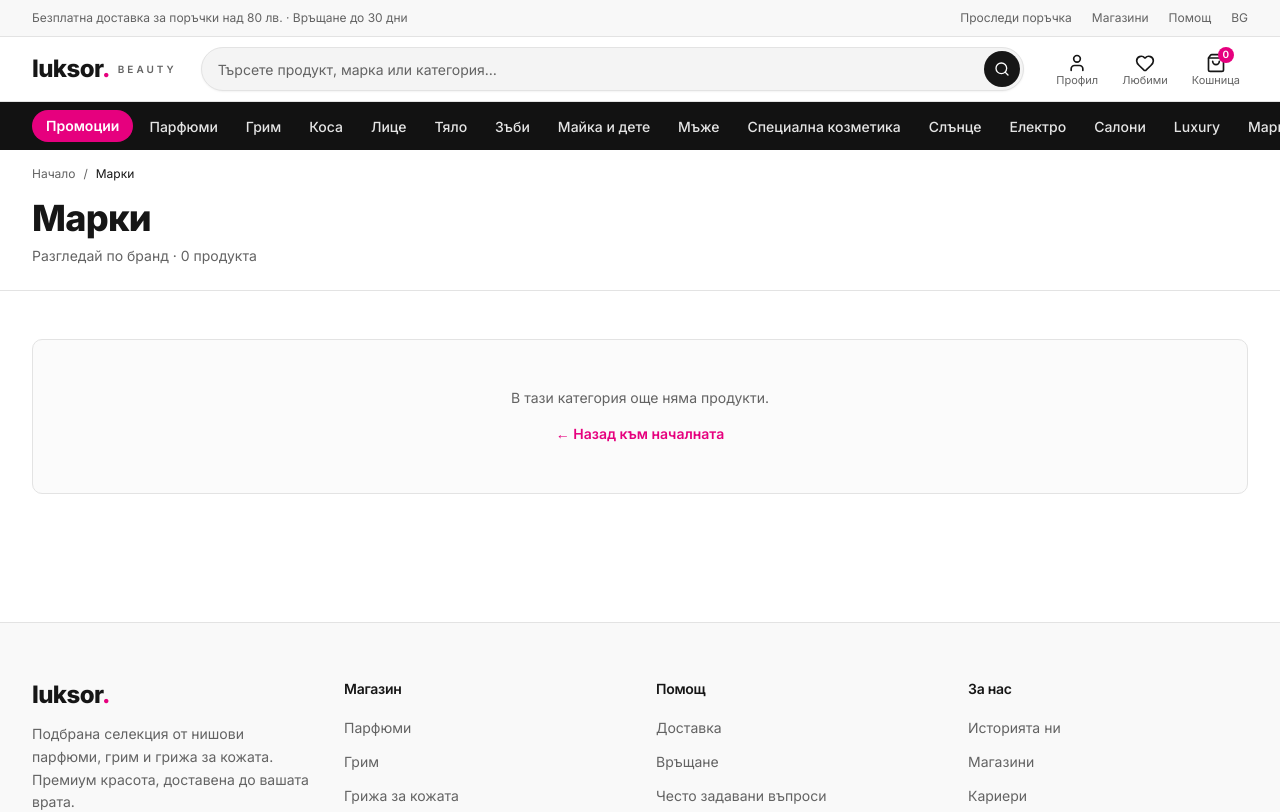
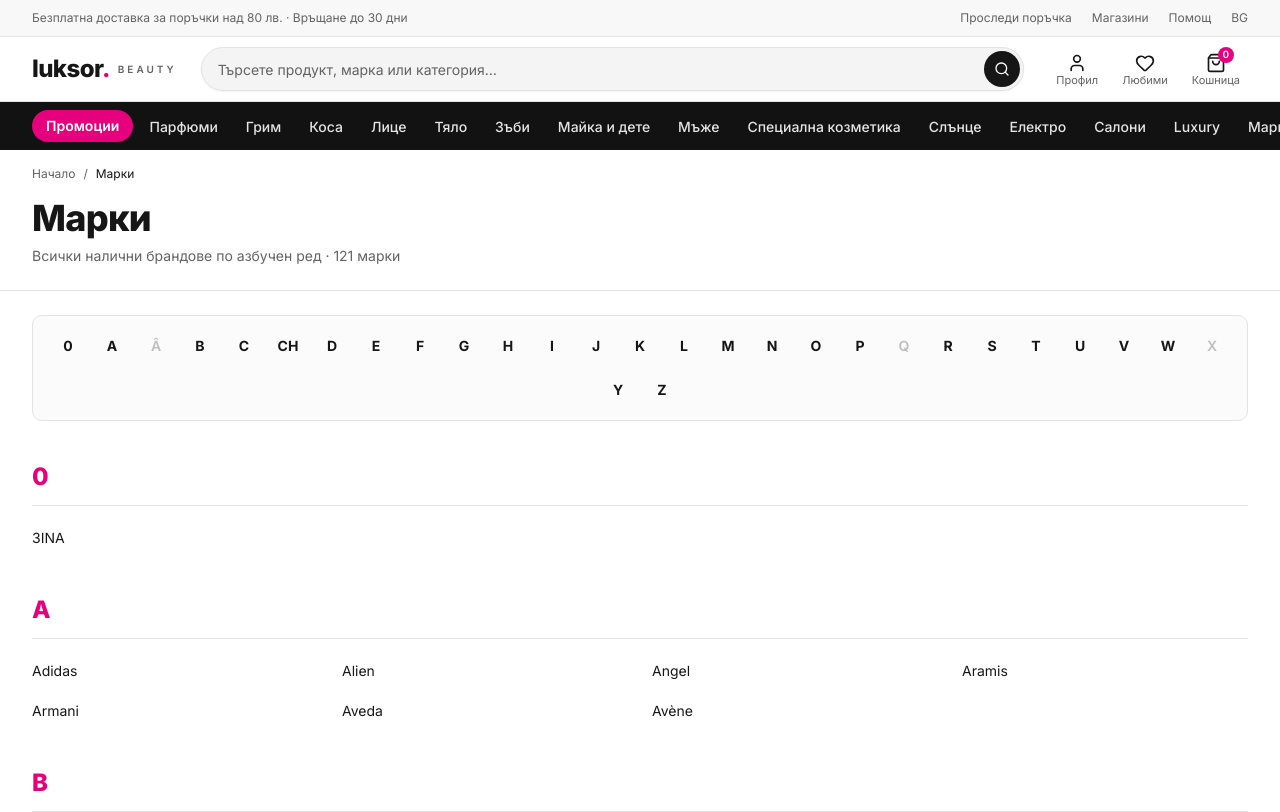
Before and after one commit to alekpanajotov047-cmd/luksor-beauty, a Next.js app: page /category/brands in a window 1280 px wide. Shown: the top 812 px of the page. Built offline with nearby package versions, Linux system fonts and the light colour scheme.

Commit message:
Add alphabetical brands directory page

```diff
--- /dev/null
+++ b/app/category/brands/page.tsx
@@ -0,0 +1,97 @@
+import Link from "next/link";
+import { Header } from "@/components/layout/Header";
+import { Footer } from "@/components/layout/Footer";
+import { allBrands, brandBucket, brandLetters } from "@/data/brands";
+
+export default function BrandsPage() {
+  // Групиране по буква
+  const groups = new Map<string, typeof allBrands>();
+  for (const b of allBrands) {
+    const letter = brandBucket(b.name);
+    if (!groups.has(letter)) groups.set(letter, []);
+    groups.get(letter)!.push(b);
+  }
+  // Сортиране на всяка група
+  for (const list of groups.values()) {
+    list.sort((a, b) => a.name.localeCompare(b.name, "bg"));
+  }
+
+  return (
+    <>
+      <Header />
+      <main className="flex-1 pb-16">
+        {/* Breadcrumb */}
+        <nav className="container-px pt-4 text-xs text-muted-foreground">
+          <Link href="/" className="hover:text-pink">
+            Начало
+          </Link>
+          <span className="mx-2">/</span>
+          <span className="text-foreground">Марки</span>
+        </nav>
+
+        {/* Заглавие */}
+        <div className="container-px mt-4 border-b border-border pb-6">
+          <h1 className="text-3xl font-extrabold text-foreground sm:text-4xl">Марки</h1>
+          <p className="mt-2 text-sm text-muted-foreground">
+            Всички налични брандове по азбучен ред · {allBrands.length} марки
+          </p>
+        </div>
+
+        {/* Азбучен филтър */}
+        <div className="container-px mt-6">
+          <div className="flex flex-wrap items-center justify-center gap-1 rounded-lg border border-border bg-secondary/40 p-3 sm:gap-2">
+            {brandLetters.map((letter) => {
+              const has = groups.has(letter);
+              if (!has) {
+                return (
+                  <span
+                    key={letter}
+                    className="flex h-9 w-9 items-center justify-center text-sm font-semibold text-muted-foreground/40"
+                    aria-disabled
+                  >
+                    {letter}
+                  </span>
+                );
+              }
+              return (
+                <Link
+                  key={letter}
+                  href={`#letter-${letter}`}
+                  className="flex h-9 w-9 items-center justify-center rounded-md text-sm font-bold text-foreground transition-colors hover:bg-pink hover:text-white"
+                >
+                  {letter}
+                </Link>
+              );
+            })}
+          </div>
+        </div>
+
+        {/* Списък по букви */}
+        <div className="container-px mt-10 space-y-10">
+          {brandLetters
+            .filter((l) => groups.has(l))
+            .map((letter) => (
+              <section key={letter} id={`letter-${letter}`} className="scroll-mt-40">
+                <h2 className="border-b border-border pb-3 text-2xl font-extrabold text-foreground">
+                  <span className="text-pink">{letter}</span>
+                </h2>
+                <ul className="mt-4 grid grid-cols-2 gap-x-6 gap-y-2 sm:grid-cols-3 lg:grid-cols-4">
+                  {groups.get(letter)!.map((brand) => (
+                    <li key={brand.name}>
+                      <Link
+                        href={brand.href}
+                        className="block py-1.5 text-sm text-foreground transition-colors hover:text-pink"
+                      >
+                        {brand.name}
+                      </Link>
+                    </li>
+                  ))}
+                </ul>
+              </section>
+            ))}
+        </div>
+      </main>
+      <Footer />
+    </>
+  );
+}
--- /dev/null
+++ b/data/brands.ts
@@ -0,0 +1,198 @@
+// ────────────────────────────────────────────────────────────────
+//  МАРКИ — азбучна директория (страница /category/brands)
+//  Добави / премахни имена свободно. `href` е бъдещ линк към бранда.
+// ────────────────────────────────────────────────────────────────
+
+export type Brand = { name: string; href: string };
+
+export const allBrands: Brand[] = [
+  // 0
+  { name: "3INA", href: "#" },
+  // A
+  { name: "Adidas", href: "#" },
+  { name: "Alien", href: "#" },
+  { name: "Angel", href: "#" },
+  { name: "Aramis", href: "#" },
+  { name: "Armani", href: "#" },
+  { name: "Avène", href: "#" },
+  { name: "Aveda", href: "#" },
+  // B
+  { name: "Balenciaga", href: "#" },
+  { name: "Balmain", href: "#" },
+  { name: "Bath & Body Works", href: "#" },
+  { name: "Benefit", href: "#" },
+  { name: "Biotherm", href: "#" },
+  { name: "Bobbi Brown", href: "#" },
+  { name: "Bottega Veneta", href: "#" },
+  { name: "Braun", href: "#" },
+  { name: "Bulgari", href: "#" },
+  { name: "Burberry", href: "#" },
+  // C
+  { name: "Cacharel", href: "#" },
+  { name: "Calvin Klein", href: "#" },
+  { name: "Carolina Herrera", href: "#" },
+  { name: "Cartier", href: "#" },
+  { name: "CeraVe", href: "#" },
+  { name: "Chanel", href: "#" },
+  { name: "Chloé", href: "#" },
+  { name: "Chopard", href: "#" },
+  { name: "Clarins", href: "#" },
+  { name: "Clinique", href: "#" },
+  { name: "Coach", href: "#" },
+  { name: "Creed", href: "#" },
+  // D
+  { name: "Davidoff", href: "#" },
+  { name: "DIOR", href: "#" },
+  { name: "Dolce & Gabbana", href: "#" },
+  { name: "Dove", href: "#" },
+  { name: "Dyson", href: "#" },
+  // E
+  { name: "Elemis", href: "#" },
+  { name: "Elizabeth Arden", href: "#" },
+  { name: "Escada", href: "#" },
+  { name: "essence", href: "#" },
+  { name: "Estée Lauder", href: "#" },
+  // F
+  { name: "Fenty Beauty", href: "#" },
+  { name: "Fendi", href: "#" },
+  { name: "FILORGA", href: "#" },
+  { name: "FOREO", href: "#" },
+  // G
+  { name: "Garnier", href: "#" },
+  { name: "ghd", href: "#" },
+  { name: "Gillette", href: "#" },
+  { name: "Giorgio Armani", href: "#" },
+  { name: "Givenchy", href: "#" },
+  { name: "Guerlain", href: "#" },
+  { name: "Gucci", href: "#" },
+  // H
+  { name: "HERMÈS", href: "#" },
+  { name: "Hugo Boss", href: "#" },
+  { name: "Huda Beauty", href: "#" },
+  // I
+  { name: "ISDIN", href: "#" },
+  // J
+  { name: "Jean Paul Gaultier", href: "#" },
+  { name: "Jimmy Choo", href: "#" },
+  { name: "John Varvatos", href: "#" },
+  { name: "Juicy Couture", href: "#" },
+  // K
+  { name: "Kenzo", href: "#" },
+  { name: "Kérastase", href: "#" },
+  { name: "Kiehl's", href: "#" },
+  { name: "Kilian", href: "#" },
+  { name: "K18", href: "#" },
+  // L
+  { name: "L'Oréal Paris", href: "#" },
+  { name: "L'Oréal Professionnel", href: "#" },
+  { name: "La Roche-Posay", href: "#" },
+  { name: "Lacoste", href: "#" },
+  { name: "Lancaster", href: "#" },
+  { name: "Lancôme", href: "#" },
+  { name: "Lattafa", href: "#" },
+  { name: "Loewe", href: "#" },
+  { name: "Lush", href: "#" },
+  // M
+  { name: "MAC", href: "#" },
+  { name: "Maison Margiela", href: "#" },
+  { name: "Mancera", href: "#" },
+  { name: "Marc Jacobs", href: "#" },
+  { name: "Maybelline", href: "#" },
+  { name: "MEDIBLANC", href: "#" },
+  { name: "Moroccanoil", href: "#" },
+  { name: "Mugler", href: "#" },
+  { name: "Mustela", href: "#" },
+  // N
+  { name: "NARS", href: "#" },
+  { name: "Neutrogena", href: "#" },
+  { name: "Nina Ricci", href: "#" },
+  { name: "Nivea", href: "#" },
+  { name: "NUXE", href: "#" },
+  // O
+  { name: "Olaplex", href: "#" },
+  { name: "Old Spice", href: "#" },
+  { name: "Oral-B", href: "#" },
+  { name: "Origins", href: "#" },
+  // P
+  { name: "Paco Rabanne", href: "#" },
+  { name: "Paula's Choice", href: "#" },
+  { name: "Philips", href: "#" },
+  { name: "Prada", href: "#" },
+  { name: "Proraso", href: "#" },
+  // R
+  { name: "Rabanne", href: "#" },
+  { name: "Ralph Lauren", href: "#" },
+  { name: "Revlon", href: "#" },
+  { name: "Rimmel", href: "#" },
+  // S
+  { name: "Salvatore Ferragamo", href: "#" },
+  { name: "Sensai", href: "#" },
+  { name: "Sisley", href: "#" },
+  { name: "Shiseido", href: "#" },
+  { name: "Sol de Janeiro", href: "#" },
+  // T
+  { name: "The Ordinary", href: "#" },
+  { name: "Thierry Mugler", href: "#" },
+  { name: "Tiffany & Co.", href: "#" },
+  { name: "TOM FORD", href: "#" },
+  { name: "Tommy Hilfiger", href: "#" },
+  // U
+  { name: "Ultrasun", href: "#" },
+  { name: "Uriage", href: "#" },
+  // V
+  { name: "Valentino", href: "#" },
+  { name: "Vera Wang", href: "#" },
+  { name: "Versace", href: "#" },
+  { name: "Vichy", href: "#" },
+  { name: "Viktor & Rolf", href: "#" },
+  // W
+  { name: "Weleda", href: "#" },
+  { name: "Wella Professionals", href: "#" },
+  // Y
+  { name: "Yves Saint Laurent", href: "#" },
+  // Z
+  { name: "Zadig & Voltaire", href: "#" },
+];
+
+/** Реда на буквите в горния филтър (Notino стил) */
+export const brandLetters: string[] = [
+  "0",
+  "A",
+  "Â",
+  "B",
+  "C",
+  "CH",
+  "D",
+  "E",
+  "F",
+  "G",
+  "H",
+  "I",
+  "J",
+  "K",
+  "L",
+  "M",
+  "N",
+  "O",
+  "P",
+  "Q",
+  "R",
+  "S",
+  "T",
+  "U",
+  "V",
+  "W",
+  "X",
+  "Y",
+  "Z",
+];
+
+/** Определя в кой „буквен куп" отива дадена марка */
+export function brandBucket(name: string): string {
+  const first = name[0];
+  if (/[0-9]/.test(first)) return "0";
+  const upper = first.toUpperCase();
+  if (upper === "Â") return "Â";
+  if (name.slice(0, 2).toLowerCase() === "ch") return "CH";
+  return upper;
+}
```
